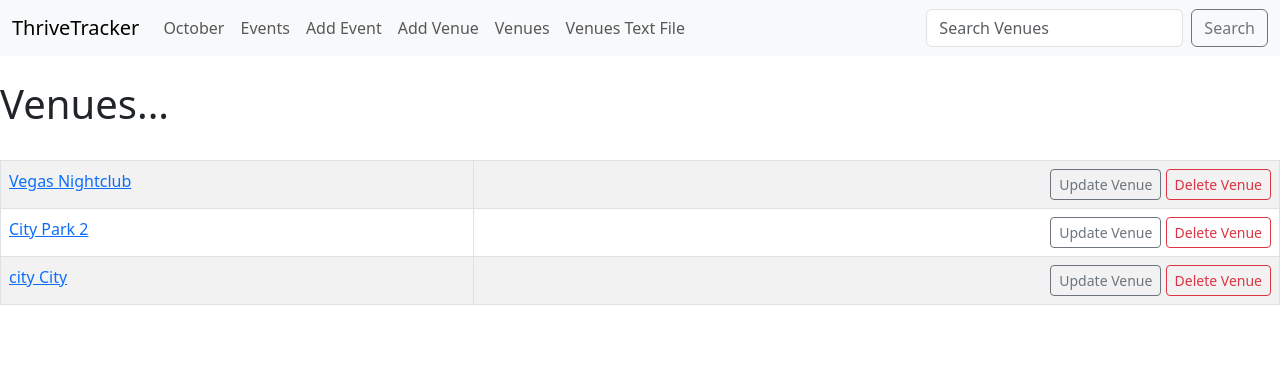
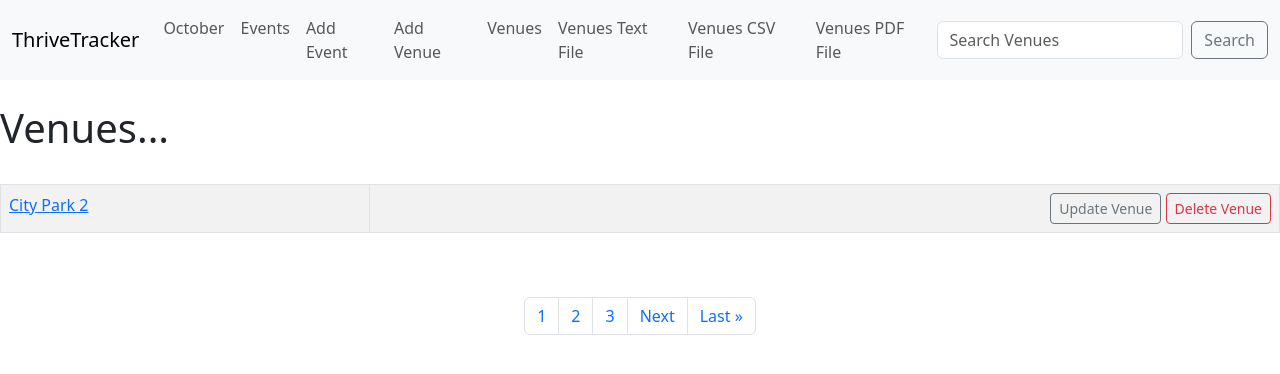
Before and after one commit to Duncan-Wood/ThriveTracker, a Django app: page /list_venues in a window 1280 px wide. Shown: the top 374 px of the page. Run offline with Django 4.2, Linux system fonts and the light colour scheme; data comes from the database, SQL or seed files in the repository; both versions use the stored data as it was after the commit.

Commit message:
added pagination and discussed editing admin panel in django. Also showed how to export data to csv and pdf format

```diff
--- a/New-Django/thrivetracker_app/addiction_calendar/templates/addiction_events/navbar.html
+++ b/New-Django/thrivetracker_app/addiction_calendar/templates/addiction_events/navbar.html
@@ -24,7 +24,12 @@
           <li class="nav-item">
             <a class="nav-link" href="{%url 'venue-text'%}">Venues Text File</a>
           </li>
-
+          <li class="nav-item">
+            <a class="nav-link" href="{%url 'venue-csv'%}">Venues CSV File</a>
+          </li>
+          <li class="nav-item">
+            <a class="nav-link" href="{%url 'venue-pdf'%}">Venues PDF File</a>
+          </li>
         </ul>
         <form method=POST action="{% url 'search-venues' %}" class="d-flex" role="search">
           {% comment %} always include a csrf_token when using a form {% endcomment %}
--- a/New-Django/thrivetracker_app/addiction_calendar/templates/addiction_events/venues.html
+++ b/New-Django/thrivetracker_app/addiction_calendar/templates/addiction_events/venues.html
@@ -1,18 +1,61 @@
-{% extends 'addiction_events/base.html' %}
-
-{% block content %}
+{% extends 'addiction_events/base.html' %} {% block content %}
 <h1>Venues...</h1>
-        <br/>
-        <table class='table table-bordered table-striped table-hover'>
-        {% for venue in venue_list %}
+<br />
+<table class="table table-bordered table-striped table-hover">
+  {% for venue in venues %}
   <tr>
     <td>
       <a href="{% url 'show-venue' venue.id %}"> {{ venue }}</a>
     </td>
-                <td align='right'>
-                    <a href="{% url 'update-venue' venue.id %}" class='btn btn-outline-secondary btn-sm'>Update Venue</a>
-                    <a href="{% url 'delete-venue' venue.id %}" class='btn btn-outline-danger btn-sm'>Delete Venue</a>
+    <td align="right">
+      <a
+        href="{% url 'update-venue' venue.id %}"
+        class="btn btn-outline-secondary btn-sm"
+        >Update Venue</a
+      >
+      <a
+        href="{% url 'delete-venue' venue.id %}"
+        class="btn btn-outline-danger btn-sm"
+        >Delete Venue</a
+      >
     </td>
   </tr>
   {% endfor %}
+</table>
+<br /><br />
+{% comment %} {{venues}}<br />
+Has Previous: {{venues.has_previous}}<br />
+Has Next: {{venues.has_next}}<br />
+Current Page: {{venues.number}}<br />
+Total Pages: {{venues.paginator.num_pages}}<br />
+<hr />
+<br /><br />
+{% endcomment %}
+
+<nav aria-label="Page navigation example">
+  <ul class="pagination justify-content-center">
+    {% if venues.has_previous %}
+    <li class="page-item">
+      <a class="page-link" href="?page=1">&laquo First</a>
+    </li>
+    <li class="page-item">
+      <a class="page-link" href="?page={{ venues.previous_page_number }}">Previous</a>
+    </li>
+    {% endif %}
+  {% comment %} <li class="page-item disabled"><a href="#" class="page-link">Page {{ venues.number }} of {{ venues.paginator.num_pages }}</a></li> {% endcomment %}
+    {% for i in nums %}
+    <li class="page-item">
+      <a class="page-link" href="?page={{ forloop.counter }}">{{ forloop.counter }}</a>
+    </li>
+    {% endfor %} {% if venues.has_next %}
+    <li class="page-item">
+      <a class="page-link" href="?page={{ venues.next_page_number }}">Next</a>
+    </li>
+    <li class="page-item">
+      <a class="page-link" href="?page={{ venues.paginator.num_pages }}">Last &raquo</a>
+    </li>
+    {% endif %}
+  </ul>
+</nav>
+<br />
 {% endblock %}
--- a/New-Django/thrivetracker_app/addiction_calendar/urls.py
+++ b/New-Django/thrivetracker_app/addiction_calendar/urls.py
@@ -14,5 +14,7 @@ urlpatterns = [
     path('add_event', views.add_event, name="add-event"),
     path('delete_event/<event_id>', views.delete_event, name='delete-event'),
     path('delete_venue/<venue_id>', views.delete_venue, name='delete-venue'),
-    path('venue_text', views.venue_text, name='venue-text')
+    path('venue_text', views.venue_text, name='venue-text'),
+    path('venue_csv', views.venue_csv, name='venue-csv'),
+    path('venue_pdf', views.venue_pdf, name='venue-pdf'),
 ]
--- a/New-Django/thrivetracker_app/addiction_calendar/views.py
+++ b/New-Django/thrivetracker_app/addiction_calendar/views.py
@@ -5,6 +5,67 @@ from datetime import datetime
 from django.http import HttpResponseRedirect, HttpResponse
 from .models import Event, Venue
 from .forms import VenueForm, EventForm
+import csv
+
+# for the PDF functionality
+from django.http import FileResponse
+import io
+from reportlab.pdfgen import canvas
+from reportlab.lib.units import inch
+from reportlab.lib.pagesizes import letter
+
+# Import pagination tools
+from django.core.paginator import Paginator
+
+
+# generate a pdf file Venue list
+def venue_pdf(request):
+    # create Bytestream buffer
+    buf = io.BytesIO()
+    # create a canvas
+    c = canvas.Canvas(buf, pagesize=letter, bottomup=0)
+    # create a text object
+    textob = c.beginText()
+    textob.setTextOrigin(inch, inch)
+    textob.setFont("Helvetica", 14)
+    # designate the model
+    venues = Venue.objects.all()
+    #create blank list
+    lines = []
+    # loop through and output
+    for venue in venues:
+        lines.append(venue.name)
+        lines.append(venue.address)
+        lines.append(venue.zip_code)
+        lines.append(venue.phone)
+        lines.append(venue.web)
+        lines.append(venue.email_address)
+        lines.append(" ")
+    for line in lines:
+        textob.textLine(line)
+    # finish up
+    c.drawText(textob)
+    c.showPage()
+    c.save()
+    buf.seek(0)
+    #return the pdf
+    return FileResponse(buf, as_attachment=True, filename='venues.pdf')
+
+
+#generate a csv file venue list
+def venue_csv(request):
+    response = HttpResponse(content_type='text/csv')
+    response['Content-Disposition'] = 'attatchment; filename=venues.csv'
+    # Create a csv writer
+    writer = csv.writer(response)
+    # designate the model
+    venues = Venue.objects.all()
+    # Add column headings to the csv
+    writer.writerow(['Venue Name', 'Address', 'Zip Code', 'Phone', 'Web Address', 'Email'])
+    # loop through and output
+    for venue in venues:
+        writer.writerow([venue.name, venue.address, venue.zip_code, venue.phone, venue.web, venue.email_address])
+    return response
 
 #generate a text file venue list
 def venue_text(request):
@@ -17,11 +78,6 @@ def venue_text(request):
     # loop through and output
     for venue in venues:
         lines.append(f'{venue.name}\n{venue.address}\n{venue.zip_code}\n{venue.phone}\n{venue.web}\n{venue.email_address}\n\n')
-
-    # lines = ["This is line 1\n",
-    #          "This is line 2\n",
-    #          "This is line 3\n"]
-
     # # write to text file
     response.writelines(lines)
     return response
@@ -87,9 +143,17 @@ def show_venue(request, venue_id):
         {'venue': venue})
 
 def list_venues(request):
-    venue_list = Venue.objects.all().order_by('?')
+    # venue_list = Venue.objects.all().order_by('?')
+    venue_list = Venue.objects.all()
+
+    # add pagination
+    p = Paginator(Venue.objects.all(), 1)
+    page = request.GET.get('page')
+    venues = p.get_page(page)
+    nums = "a" * venues.paginator.num_pages # multiply by a to get an iterable number of pages
+
     return render(request, 'addiction_events/venues.html',
-        {'venue_list': venue_list})
+        {'venue_list': venue_list, 'venues': venues, 'nums': nums})
 
 def add_venue(request):
     submitted = request.GET.get('submitted', False)
--- a/New-Django/thrivetracker_app/thrivetracker_app/urls.py
+++ b/New-Django/thrivetracker_app/thrivetracker_app/urls.py
@@ -5,3 +5,11 @@ urlpatterns = [
     path('admin/', admin.site.urls),
     path('', include('addiction_calendar.urls')),
 ]
+
+# Configure Admin Titles
+admin.site.site_header = "ThriveTracker Admin"
+admin.site.site_title = "ThriveTracker Admin Portal"
+admin.site.index_title = "Welcome to the ThriveTracker Admin Portal"
+
+# Everything in the Admin side of Django can be customized.
+# navigate to venv/libsite-packages/django/contrib/admin/templates/admin/ or ./templates/admin
```
Also changed, not shown: New-Django/thrivetracker_app/db.sqlite3. Lines whose indentation alone changed are shown as unchanged.
